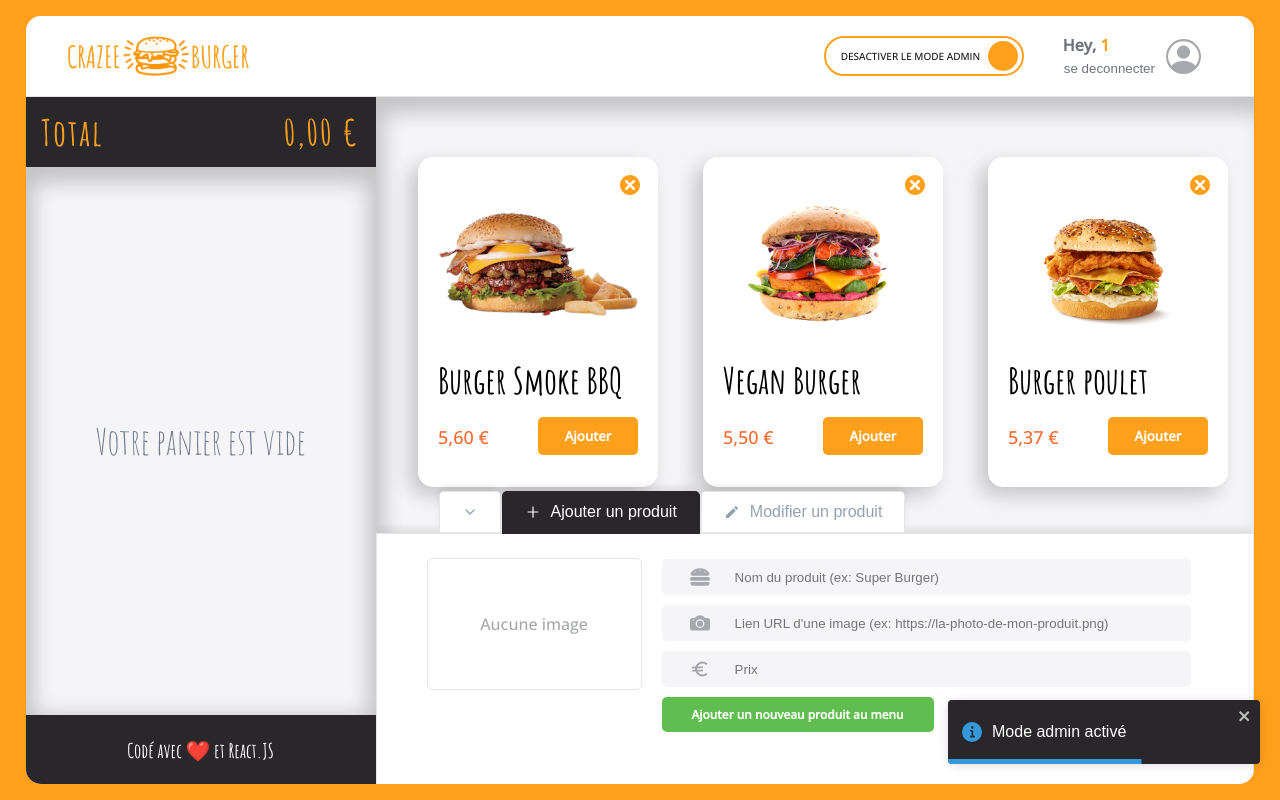
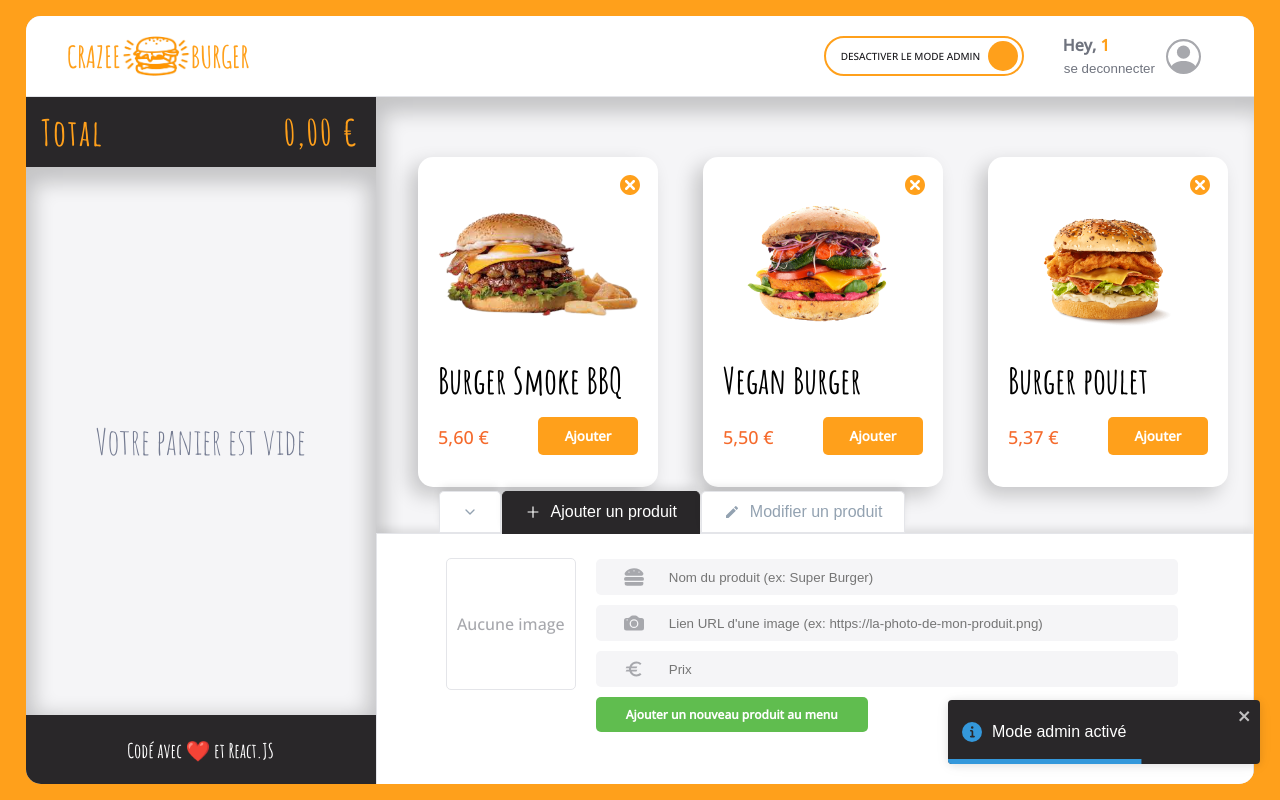
Before and after one commit to stephanemalho/crazy-burger, a React (Create React App) app: page /order/1 in a window 1280 px wide. Both pictures are taken after a click on the label 924 px from the left and 56 px from the top of the page. Built offline with nearby package versions, Linux system fonts and the light colour scheme; grey boxes are pictures that could not be loaded.

Commit message:
♻️ Menu > fix useLayoutEffect

```diff
--- a/src/components/pages/order/main-content/Admin/AdminPanel/ImagePreview.jsx
+++ b/src/components/pages/order/main-content/Admin/AdminPanel/ImagePreview.jsx
@@ -29,7 +29,7 @@ const ImagePreviewStyled = styled.div`
     margin-left: auto;
     padding: 20px 20px 0 50px;
     height: 130px;
-    width: 215px;
+    width: 130px;
     .previews-box {
       border: 1px solid ${theme.colors.greyLight};
       border-radius: ${theme.borderRadius.round};
@@ -42,7 +42,7 @@ const ImagePreviewStyled = styled.div`
     .image-box {
       width: 100px;
       display: flex;
-      height: 100%;
+      height: 100px;
       margin:auto;
       img {
         width: 100px;
--- a/src/components/pages/order/main-content/menu/Menu.jsx
+++ b/src/components/pages/order/main-content/menu/Menu.jsx
@@ -29,14 +29,13 @@ function Menu() {
   const [isLoading, setIsLoading] = useState(true);
 
   useLayoutEffect(() => {
-    const timer = setTimeout(() => {
+    menu.lenght === 0 && setIsLoading(true);
+    setTimeout(() => {
       setIsLoading(false);
+    console.log("LOading ", isLoading);
     }, 4000);
 
-    return () => {
-      clearTimeout(timer);
-    };
-  }, []);
+  }, [ menu, isLoading ]);
 
   const handleProductDelete = (event, idProductToDelete) => {
     event.stopPropagation()
```
